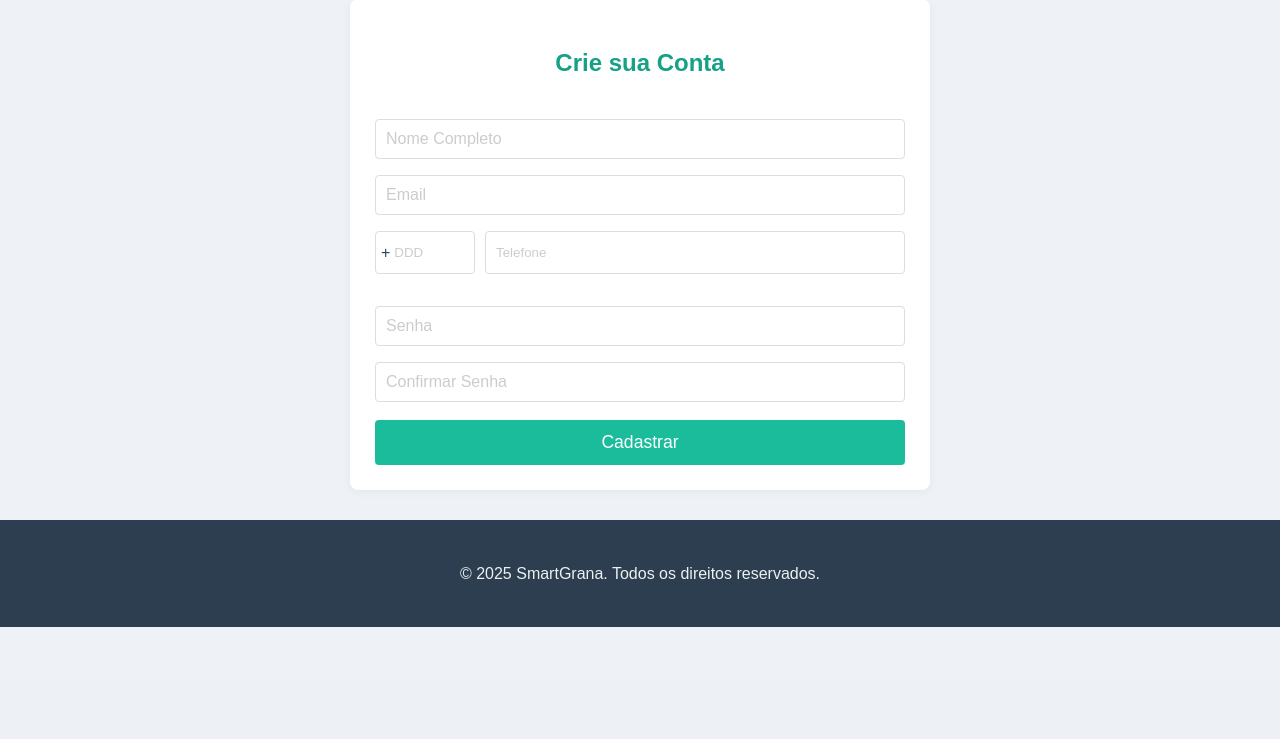
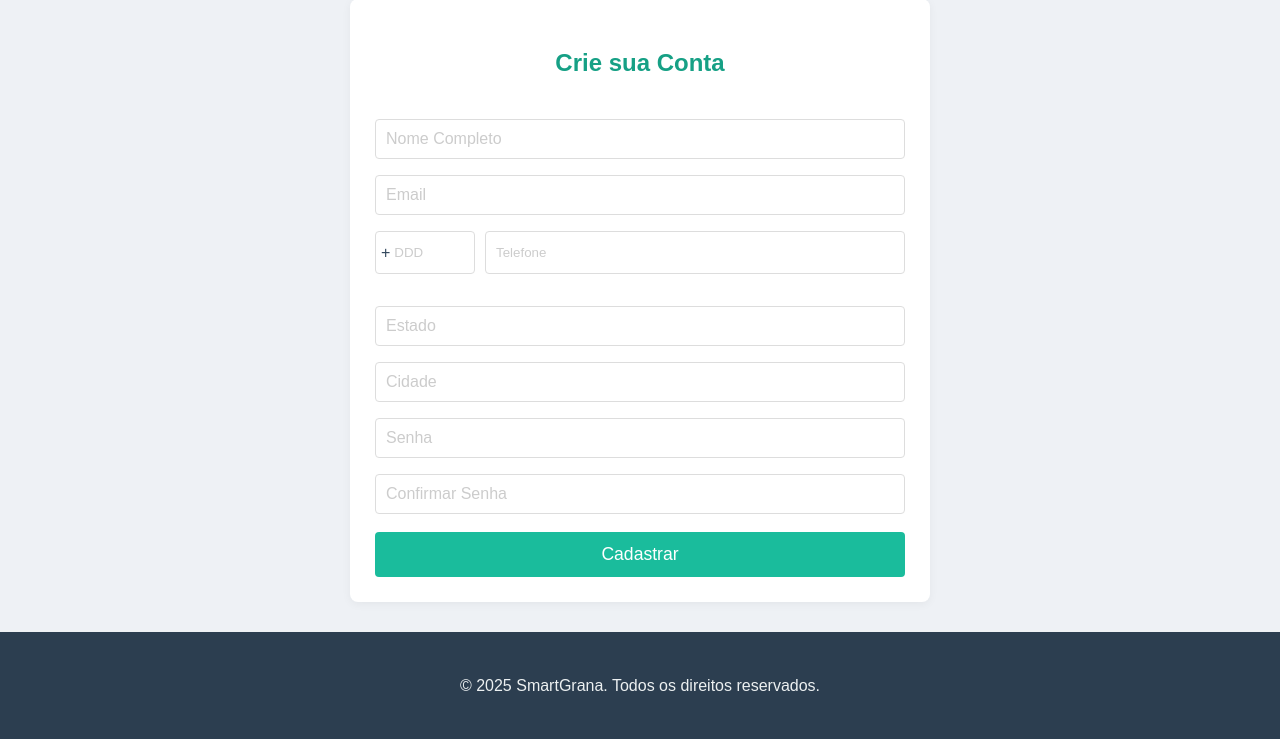
Before and after one commit to trazibo/smartgrana, a Flask app: page /register in a window 1280 px wide. Shown: the part 119-858 px from the top of the page. Before the commit the page ends 746 px from the top, so only its background shows below. Run offline with Flask 3, Linux system fonts and the light colour scheme.

Commit message:
feat: adicionar campos Estado e Cidade ao formulário de cadastro

```diff
--- a/src/templates/register.html
+++ b/src/templates/register.html
@@ -17,12 +17,6 @@
         .phone-fields .phone-container {
             flex: 1 1 auto;
         }
-        /* Removido o width genérico para input[type=tel] daqui para evitar conflitos,
-           já que os inputs de ddd e telefone têm contextos diferentes.
-           Será tratado dentro de seus containers se necessário. */
-        /* .phone-fields input[type="tel"] {
-            width: calc(100% - 22px);
-        } */
 
         .ddd-prefix {
             font-size: 1em;
@@ -106,6 +100,12 @@
                 </div>
             </div>
             <div>
+                <input type="text" id="estado" name="estado" placeholder="Estado" required>
+            </div>
+            <div>
+                <input type="text" id="cidade" name="cidade" placeholder="Cidade" required>
+            </div>
+            <div>
                 <input type="password" id="password" name="password" placeholder="Senha" required>
             </div>
             <div>
```
